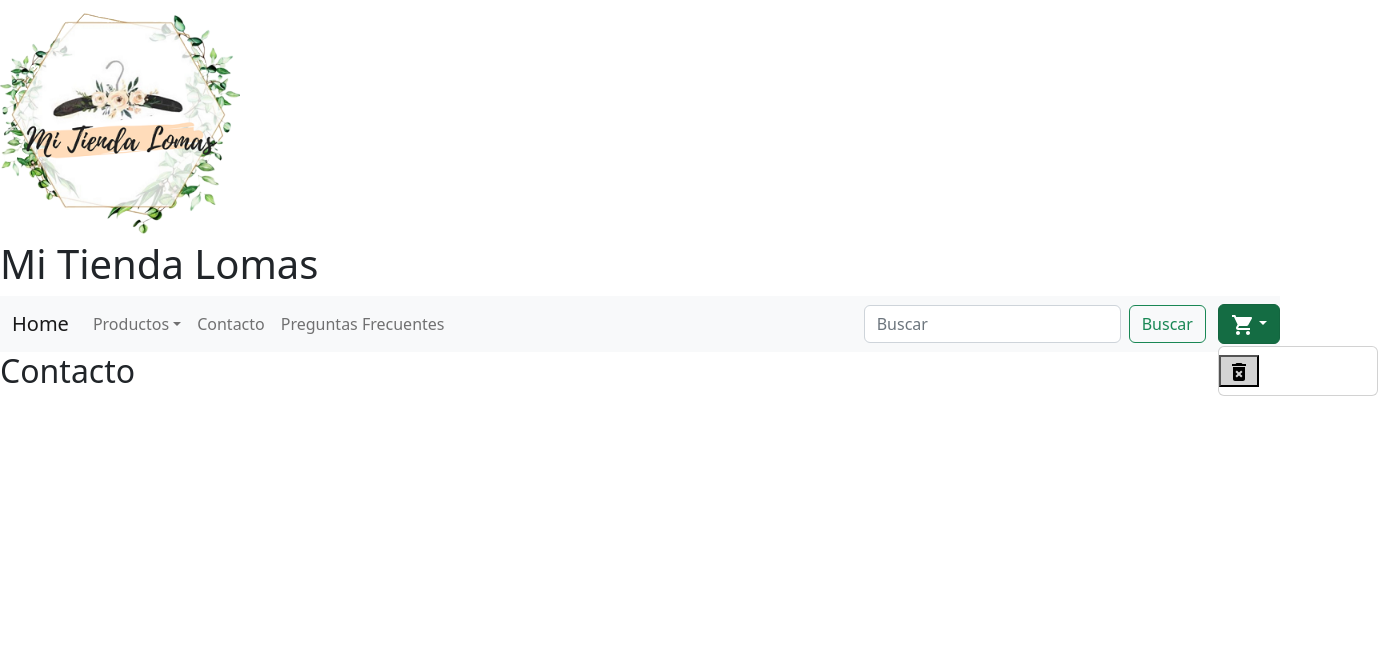
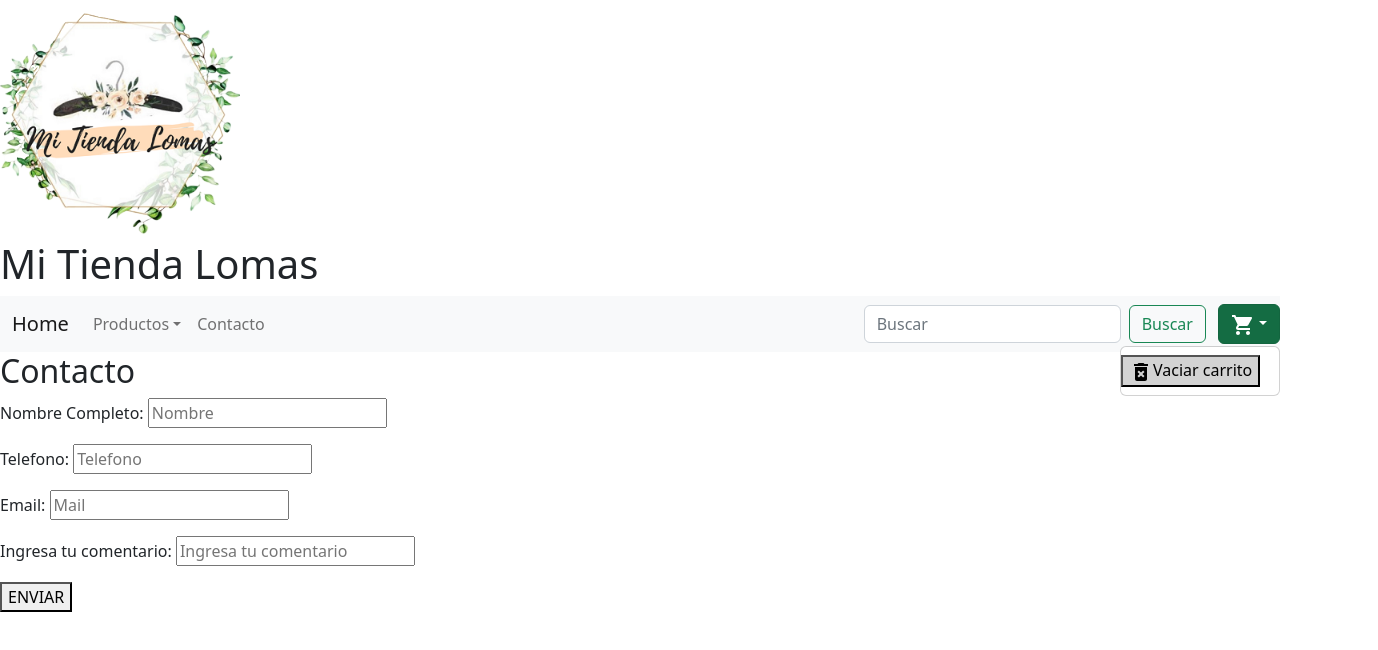
Before and after one commit to FlorSabatino/ecommercereactSabatino, a React (Create React App) app: page /contacto in a window 1280 px wide. Both pictures are taken after a click on the button 1248 px from the left and 324 px from the top of the page. Shown: the top 650 px of the page, 1378 px wide, since content can reach past the window. Built offline with nearby package versions, Linux system fonts and the light colour scheme.

Commit message:
entrega final

```diff
--- a/src/components/CarWidget/CarWidget.js
+++ b/src/components/CarWidget/CarWidget.js
@@ -9,7 +9,7 @@ import DeleteIcon from '@mui/icons-material/Delete';
 
 const CarWidget = () => {
 
-    const {cartProducts, clear, restarProducto, addNumber, removeItem} = useContext(CartContext)
+    const {cartProducts, clear, removeItem} = useContext(CartContext)
 
     return (
         <div>
@@ -29,19 +29,18 @@ const CarWidget = () => {
         <img style={{height: 70}} src={`${product.imagen}`} alt="" />
         <div className='cart-product-details'>
             <span>{product.title}</span>
-        </div>
+
         <div className='cart-product-details'>
-            <span>$ {product.price}</span>
-            <button className='botonesDesplegable'onClick={() => restarProducto ()} >-</button>
-            <span>{product.sumarYrestar}</span>
-            <button className='botonesDesplegable'onClick={() => addNumber ()} >+</button>
+            <span>$ {product.price} </span>
+            <p>Cantidad: {product.sumarYrestar}</p>
             <button className='botonesDesplegable'onClick={() => removeItem (product.id)}> <DeleteIcon/></button>
+            </div>
         </div>
 
     </div>
 )
             })}
-            <button className='botonesDesplegable' onClick={() => clear ()} ><DeleteForeverIcon/></button>
+            <button className='botonesDesplegable' onClick={() => clear ()} ><DeleteForeverIcon/>Vaciar carrito</button>
         </Dropdown.Menu>
 
       </Dropdown>
--- a/src/components/CarWidget/CarWidget.scss
+++ b/src/components/CarWidget/CarWidget.scss
@@ -15,8 +15,8 @@
     background-color: lightgrey;
 }
 
-@media (min-widht: 992px) {
-    .DropDown-menu{
+@media (min-width: 992px) {
+    .dropdown-menu{
         right: 0 !important;
         left: auto !important;
     }
--- a/src/components/Cart/Cart.js
+++ b/src/components/Cart/Cart.js
@@ -12,7 +12,7 @@ const Cart = () => {
     const { cartProducts, removeItem, totalPrice } = useContext(CartContext)
     const [success, setSuccess] = useState ()
 
-    const [order, setOrder] = useState({
+    const [order] = useState({
         item: cartProducts.map((product)=> {
             return {
                 id: product.id,
@@ -57,6 +57,7 @@ const Cart = () => {
                             <Modal title="Datos de contacto" close={() => setShowModal()}>
                                 {success ? (
                                 <>
+                                <h3>Gracias por tu compra!!</h3>
                                 <h4>Tu pedido fue procesado correctamente</h4>
                                 <p>ID de Compra: {success}</p>
                                 </>
--- a/src/components/NavBar/NavBar.js
+++ b/src/components/NavBar/NavBar.js
@@ -38,7 +38,6 @@ function NavBar() {
               </NavDropdown.Item>
             </NavDropdown>
             <Nav.Link as={Link} to="/Contacto">Contacto</Nav.Link>
-            <Nav.Link as={Link} to="#action5">Preguntas Frecuentes</Nav.Link>
           </Nav>
           <Form className="d-flex">
             <Form.Control
--- a/src/pages/Contacto.js
+++ b/src/pages/Contacto.js
@@ -1,6 +1,23 @@
 const Contacto = () => {
     return (
-        <h2>Contacto</h2>
+        <>        <h2>Contacto</h2>
+
+        <form >
+                                    <span>Nombre Completo: </span>
+                                    <input type='text' name='name' placeholder='Nombre' />
+                                    <p/>
+                                    <span>Telefono: </span>
+                                    <input type='number' name='phone'placeholder='Telefono' />
+                                    <p/>
+                                    <span>Email: </span>
+                                    <input type='email' name='email' placeholder='Mail'/>
+                                    <p/>
+                                    <span>Ingresa tu comentario: </span>
+                                    <input type='text'name='text' placeholder='Ingresa tu comentario'></input>
+                                    <p/>
+                                    <button type='submit'>ENVIAR</button>
+                                </form>
+                                </>
     )
 }
 
```
Also changed, not shown: 2 other files (tests, documents, lock files or other folders).
